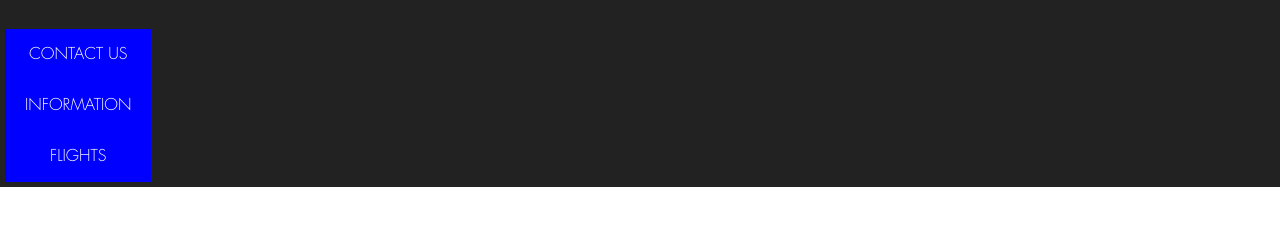
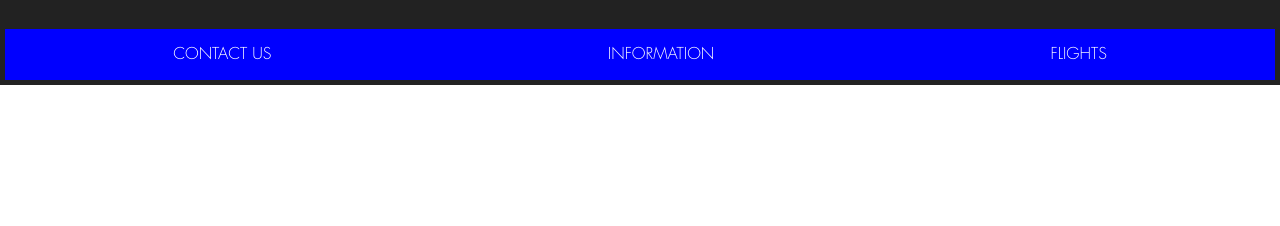
Before and after one commit to cowfun/339-project-2, a plain HTML site: page index.html in a window 1280 px wide. Shown: the part 72-298 px from the top of the page. Drawn offline with Linux system fonts and the light colour scheme.

Commit message:
Flexbox programmed and working

```diff
--- a/css/flexgrid.css
+++ b/css/flexgrid.css
@@ -16,7 +16,13 @@
 
 .box-item-nav{
 	flex-grow: 1;
+	text-align:center;
 }
+
+nav a{
+	width: 100%;
+}
+
 .box-item-article {
 	flex-grow: 1;
 	flex-basis: 20em;
--- a/index.html
+++ b/index.html
@@ -20,7 +20,6 @@
 
 			<!-- Navigational Bar -->
 			<nav class = "box">
-				<div class = "navinfo">
 					<div class = "box-item-nav">
 						<a href = "contact.html"> CONTACT US </a>
 					</div>
@@ -32,9 +31,18 @@
 					<div class = "box-item-nav">
 						<a href = "flights.html"> FLIGHTS </a>
 					</div>
-				</div>
 			</nav>
 		</div>
+
+		<!-- Area for picture -->
+
+		<div class = "box">
+
+
+
+		</div>
+
+
 
 
 
```
